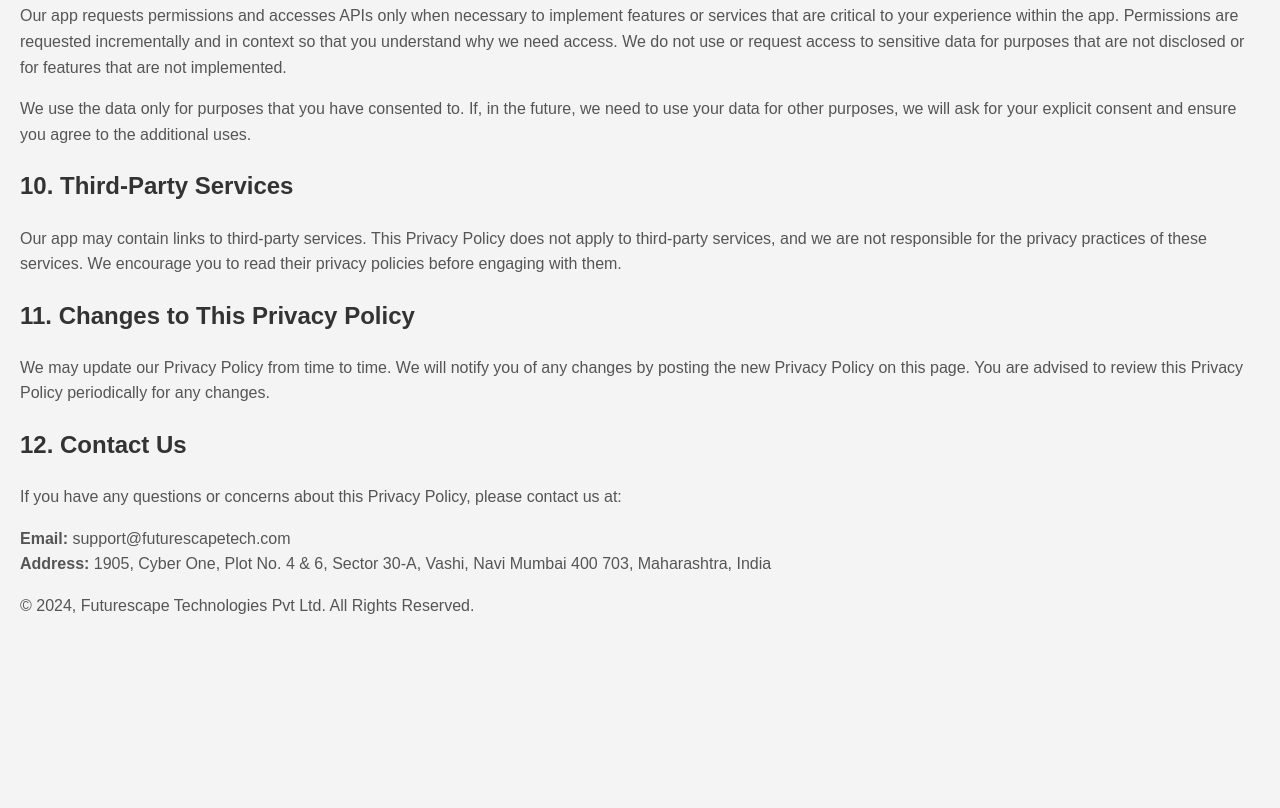
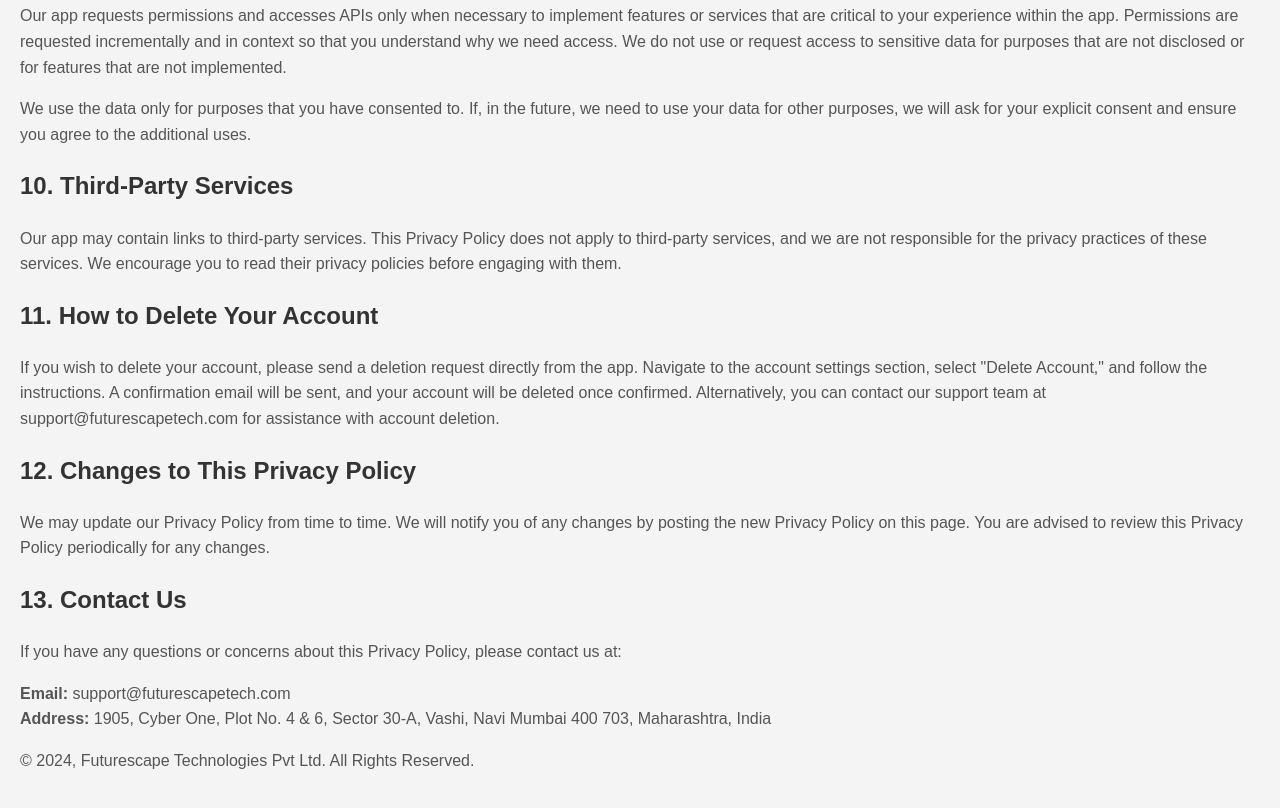
Before and after one commit to rohitjain9323/privacy_policy, a plain HTML site: page index.html in a window 1280 px wide. Shown: the part 3288-4096 px from the top of the page. Before the commit the page ends 3943 px from the top, so only its background shows below. Drawn offline with Linux system fonts and the light colour scheme.

Commit message:
Update index.html

```diff
--- a/index.html
+++ b/index.html
@@ -37,7 +37,7 @@
     <h2>Data Controller and Data Protection Officer (DPO) Information</h2>
     <p>The data controller responsible for your personal data is <strong>FUTURESCAPE TECHNOLOGIES PVT. LTD.</strong></p>
     <p><strong>Data Protection Officer (DPO):</strong> Our DPO is responsible for ensuring that your data is handled in compliance with applicable laws and regulations. If you have any privacy-related concerns or questions, please contact our DPO:</p>
-    <p><strong>DPO Name:</strong> Neeraj Sharma <br>
+    <p><strong>DPO Name:</strong> Neeraj Sharma<br>
     <strong>Email:</strong> support@futurescapetech.com <br>
     <strong>Phone:</strong>  +91 987 021 9450 <br>
     <strong>Address:</strong> 1905, Cyber One, Plot No. 4 & 6, Sector 30-A, Vashi, Navi Mumbai 400 703, Maharashtra, India</p>
@@ -134,10 +134,13 @@
     <h2>10. Third-Party Services</h2>
     <p>Our app may contain links to third-party services. This Privacy Policy does not apply to third-party services, and we are not responsible for the privacy practices of these services. We encourage you to read their privacy policies before engaging with them.</p>
 
-    <h2>11. Changes to This Privacy Policy</h2>
+    <h2>11. How to Delete Your Account</h2>
+    <p>If you wish to delete your account, please send a deletion request directly from the app. Navigate to the account settings section, select "Delete Account," and follow the instructions. A confirmation email will be sent, and your account will be deleted once confirmed. Alternatively, you can contact our support team at support@futurescapetech.com for assistance with account deletion.</p>
+
+    <h2>12. Changes to This Privacy Policy</h2>
     <p>We may update our Privacy Policy from time to time. We will notify you of any changes by posting the new Privacy Policy on this page. You are advised to review this Privacy Policy periodically for any changes.</p>
 
-    <h2>12. Contact Us</h2>
+    <h2>13. Contact Us</h2>
     <p>If you have any questions or concerns about this Privacy Policy, please contact us at:</p>
     <p><strong>Email:</strong> support@futurescapetech.com<br>
     <strong>Address:</strong> 1905, Cyber One, Plot No. 4 & 6, Sector 30-A, Vashi, Navi Mumbai 400 703, Maharashtra, India</p>
```
